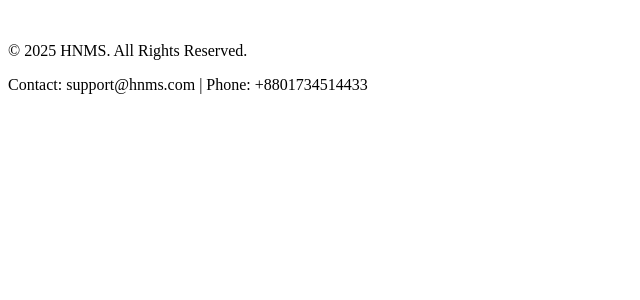
After one commit to Sulfur404/Health-Navigation-and-Management-System, a PHP site: page /view/dashboard_footer.php in a window 1280 px wide. The commit adds this page. Shown: the top 300 px of the page, without its empty margins (0-640 px from the left). Run offline with PHP 8.4, Linux system fonts and the light colour scheme.

Commit message:
fix dashborad footer

```diff
--- a/controller/adminHospitalsController.php
+++ b/controller/adminHospitalsController.php
@@ -62,7 +62,7 @@ if ($_SERVER['REQUEST_METHOD'] === 'POST') {
 if (isset($_GET['action']) && $_GET['action'] === 'delete' && isset($_GET['username'])) {
     $controller = new AdminHospitalsController();
     if ($controller->deleteHospital($_GET['username'])) {
-        http_response_code(200); // Success
+        http_response_code(200);
     } else {
         http_response_code(500);
     }
--- a/view/adminDashboard.php
+++ b/view/adminDashboard.php
@@ -60,7 +60,6 @@ $adminUsername = $_SESSION['user']['username'];
     </div>
 </div>
 
-  <?php include "../view/dashboardFooter.php";?>
 
     <script src="../assets/js/adminDashboard.js"></script>
 </body>
--- /dev/null
+++ b/view/dashboard_footer.php
@@ -0,0 +1,32 @@
+<!DOCTYPE html>
+<html lang="en">
+<head>
+    <meta charset="UTF-8">
+    <meta name="viewport" content="width=device-width, initial-scale=1.0">
+    <title>Document</title>
+    <link rel="stylesheet" href="../assets/css/global.css">
+</head>
+<body>
+    <div class="footer">
+        <div class="social">
+            <a href="https://www.facebook.com/share/1EZ7wjwvTM/" class="facebook">
+                <i class="fab fa-facebook"></i>
+            </a>
+            <a href="https://www.instagram.com/mostafi_nafis?igsh=ZHlka3djMGd2Nnlu" class="instagram">
+                <i class="fab fa-instagram"></i>
+            </a>
+            <a href="#" class="twitter">
+                <i class="fab fa-twitter"></i>
+            </a>
+            <a href="https://www.linkedin.com/in/md-mostafuzur-rahaman-nafiz?utm_source=share&utm_campaign=share_via&utm_content=profile&utm_medium=android_app">
+                <i class="fab fa-linkedin"></i>
+            </a>
+            <a href="https://github.com/Sulfur404" class="github">
+                <i class="fab fa-github"></i>
+            </a>
+         </div>
+      <p>© 2025 HNMS. All Rights Reserved.</p>
+      <p>Contact: support@hnms.com | Phone: +8801734514433</p>
+    </div>
+</body>
+</html>
--- a/view/hospital_dashboard.php
+++ b/view/hospital_dashboard.php
@@ -77,7 +77,7 @@ $hospitalUsername = $_SESSION['user']['username'];
         <?php include "../view/hdash_change_Password.php"; ?>
         <?php include "../view/notification_panel.php"; ?>
 
-    <?php include "../view/dashboard_footer.php"; ?>
+      <?php include "../view/dashboard_footer.php"; ?>
     </div>
 
 
--- a/view/patient_dashboard.php
+++ b/view/patient_dashboard.php
@@ -79,6 +79,7 @@ $patientUsername = $_SESSION['user']['username'];
     </div>
       <?php include "../view/change_Password.php"; ?>
       <?php include "../view/notification_panel.php"; ?>
+      <?php include "../view/dashboard_footer.php"; ?>
   </div>
   <script src="../assets/js/patient_dashboard.js"></script>
 </body>
```
Also changed, not shown: view/dashboardFooter.php (deleted, +0 -19 lines).
